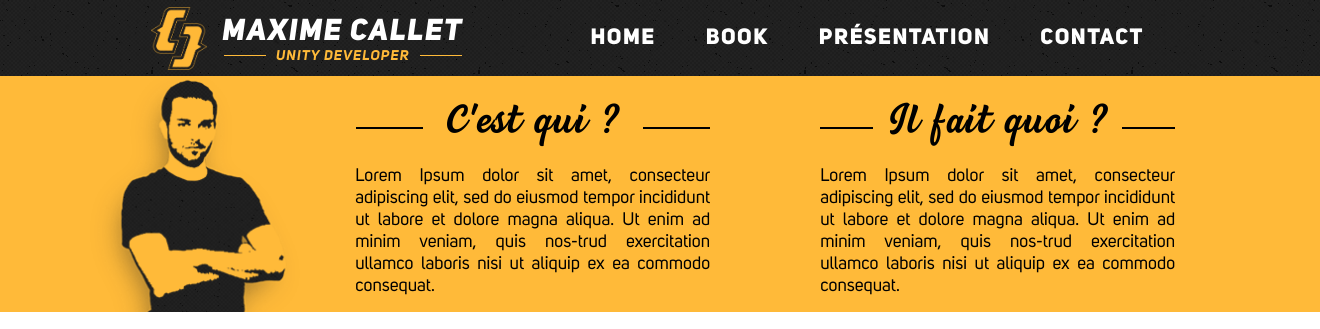
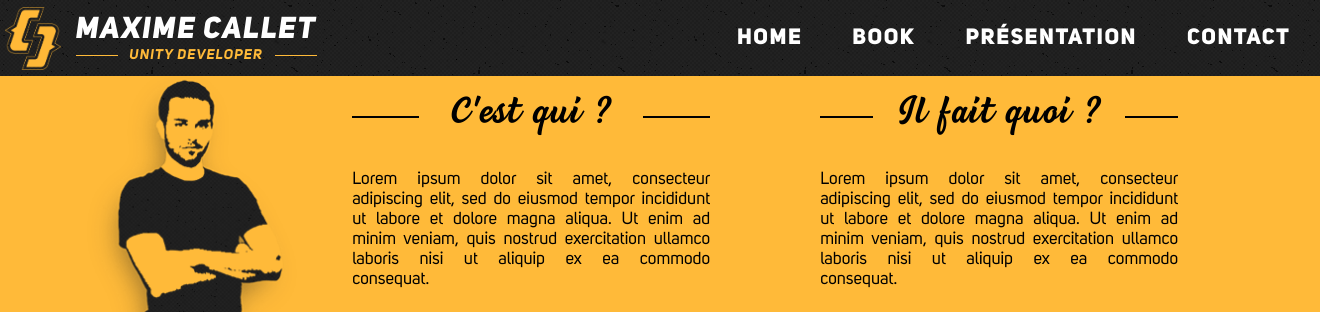
Before and after one commit to mcallet/Site-www.maximecallet.com, a PHP site: page /home.html in a window 1320 px wide. Shown: the top 329 px of the page. Run offline with PHP 8.4, Linux system fonts and the light colour scheme.

Commit message:
Adaptation du site aux navigateurs généraux
Amélioration du code CSS pour simplifier la disposition des éléments
pour que ce soit compris par tous les navigateurs.

```diff
--- a/home.html
+++ b/home.html
@@ -39,7 +39,7 @@
 							<h1>C'est qui ?</h1>
 							<div class="bordureh1rqui"></div>
 						</div>
-						<p>Lorem Ipsum dolor sit amet, consecteur adipiscing elit, sed do eiusmod tempor incididunt ut labore et dolore magna aliqua. Ut enim ad minim veniam, quis nos-trud exercitation ullamco laboris nisi ut aliquip ex ea commodo consequat.</p>
+						<p>Lorem ipsum dolor sit amet, consecteur adipiscing elit, sed do eiusmod tempor incididunt ut labore et dolore magna aliqua. Ut enim ad minim veniam, quis nostrud exercitation ullamco laboris nisi ut aliquip ex ea commodo consequat.</p>
 					</article>
 					<article>
 						<div class="bordureflex">
@@ -47,7 +47,7 @@
 							<h1>Il fait quoi ?</h1>
 							<div class="bordureh1rquoi"></div>
 						</div>
-						<p>Lorem Ipsum dolor sit amet, consecteur adipiscing elit, sed do eiusmod tempor incididunt ut labore et dolore magna aliqua. Ut enim ad minim veniam, quis nos-trud exercitation ullamco laboris nisi ut aliquip ex ea commodo consequat.</p>
+						<p>Lorem ipsum dolor sit amet, consecteur adipiscing elit, sed do eiusmod tempor incididunt ut labore et dolore magna aliqua. Ut enim ad minim veniam, quis nostrud exercitation ullamco laboris nisi ut aliquip ex ea commodo consequat.</p>
 					</article>
 				</header>
 
--- a/style.css
+++ b/style.css
@@ -74,6 +74,7 @@ body
 {
 	width: auto;
 	margin: auto;
+	height: auto;
 }
 
 
@@ -90,11 +91,15 @@ body
 
 .ban
 {
-	display: flex;
-	justify-content: space-around;
 	text-transform: uppercase;
 	color: #FFBA39;
 	height: 76px;
+	display: flex;
+	justify-content: space-between;
+	align-items: center;
+	max-width: auto;
+	margin: auto;
+	width: 1311px;
 }
 
 .titresite
@@ -104,15 +109,15 @@ body
 
 .logoheader
 {
-	margin-top: 7px;
 	width: auto;
 	height: 63px;
 }
 
 .logosite
 {
+	height: auto;
 	display: flex;
-	margin-left: 120px;
+	align-items: center;
 }
 
 .ban h1
@@ -122,8 +127,7 @@ body
 	letter-spacing: 1.5px;
 	color: #FFFFFF;
 	position: relative;
-	bottom: 7px;
-	z-index: 1;
+	top: 3px;
 }
 
 .ban h2
@@ -136,32 +140,29 @@ body
 .ban h1, .ban h2
 {
 	font-weight: 400;
+	line-height: 0px;
 }
 
 .alignh2
 {
 	display: flex;
-	justify-content: center;
+	align-items: center;
+	justify-content: space-between;
+	line-height: 0px;
 	position: relative;
-	bottom: 41px;
+	bottom: 3px;
 }
 
 .bordureh2l
 {
 	border-bottom: 1px solid #FFBA39;
 	width: 42px;
-	position: relative;
-	bottom: 20px;
-	margin-right: 10px;
 }
 
 .bordureh2r
 {
 	border-bottom: 1px solid #FFBA39;
 	width: 42px;
-	position: relative;
-	bottom: 20px;
-	margin-left: 10px;
 }
 
 
@@ -180,17 +181,17 @@ nav
 {
 	font-family: 'navfont', arial, serif;
 	font-size: 22px;
-	margin-right: 120px;
 }
 
 nav a
 {
-	padding-top: 100%;
-	padding-bottom: 26px;
-	padding-right: 25px;
-	padding-left: 25px;
 	text-decoration: none;
 	color: #FFFFFF;
+	padding-top: 100%;
+	padding-left: 25px;
+	padding-right: 25px;
+	padding-bottom: 30px;
+
 }
 
 nav a:hover
@@ -204,9 +205,6 @@ nav ul
 	display: flex;
 	list-style-type: none;
 	letter-spacing: 1.5px;
-	position: relative;
-	top: 3px;
-	z-index: 1;
 }
 
 
@@ -223,9 +221,13 @@ nav ul
 
 .home
 {
+	display: flex;
+	justify-content: center;
+	flex-direction: column;
 	background-color: #FFBA39;
 	height: 100%;
-	margin-bottom: 200px
+	margin-bottom: 200px;
+	min-width: 1311px;
 }
 
 
@@ -245,15 +247,20 @@ nav ul
 {
 	width: auto;
 	height: 241px;
-	position: relative;
-	bottom: 5px;
+	align-self: flex-end;
 }
 
 .headhome
 {
 	display: flex;
 	justify-content: center;
+	align-items: center;
 	height: 236px;
+}
+
+.headhome article
+{
+	line-height: 0px;
 }
 
 .headhome2
@@ -265,66 +272,57 @@ nav ul
 {
 	font-family: 'titreprésentation', arial, serif;
 	letter-spacing: 1px;
-	font-size: 38px;
-	text-align: center;
-	position: relative;
-	bottom: 20px;
+	font-size: 35px;
+	word-wrap: break-word;
 }
 
 .bordureflex
 {
 	display: flex;
-	justify-content: center;
+	justify-content: space-between;
+	align-items: center;
+	padding-right: 55px;
+	padding-left: 55px;
 }
 
 .bordureh1lqui
 {
-	position: relative;
-	bottom: 88px;
 	border-bottom: 2px solid;
 	width: 67px;
-	margin-right: 23px;
 }
 
 .bordureh1rqui
 {
-	position: relative;
-	bottom: 88px;
 	border-bottom: 2px solid;
 	width: 67px;
-	margin-left: 23px;
 }
 
 .bordureh1lquoi
 {
-	position: relative;
-	bottom: 88px;
 	border-bottom: 2px solid;
 	width: 53px;
-	margin-right: 14px;
 }
 
 .bordureh1rquoi
 {
-	position: relative;
-	bottom: 88px;
 	border-bottom: 2px solid;
 	width: 53px;
-	margin-left: 14px;
 }
 
 .headhome p
 {
 	font-family: 'textefont', arial, serif;
-	font-size: 18px;
+	font-size: 17.4px;
 	text-align: justify;
 	overflow: hidden;
-	max-height: 140px;
-	max-width: 355px;
+	width: 358px;
 	margin-right: 55px;
 	margin-left: 55px;
-	position: relative;
-	bottom: 70px;
+	line-height: 20px;
+	word-spacing: 3px;
+	-webkit-hyphens: auto;
+	-ms-hyphens: auto;
+	hyphens: auto;
 }
 
 
```
